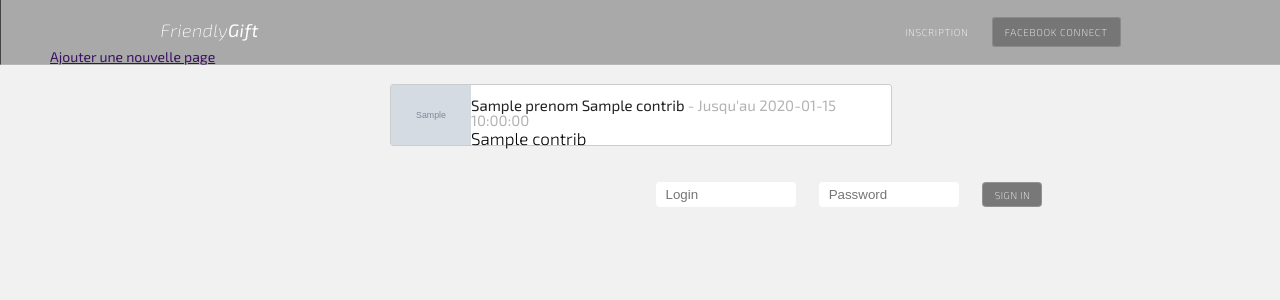
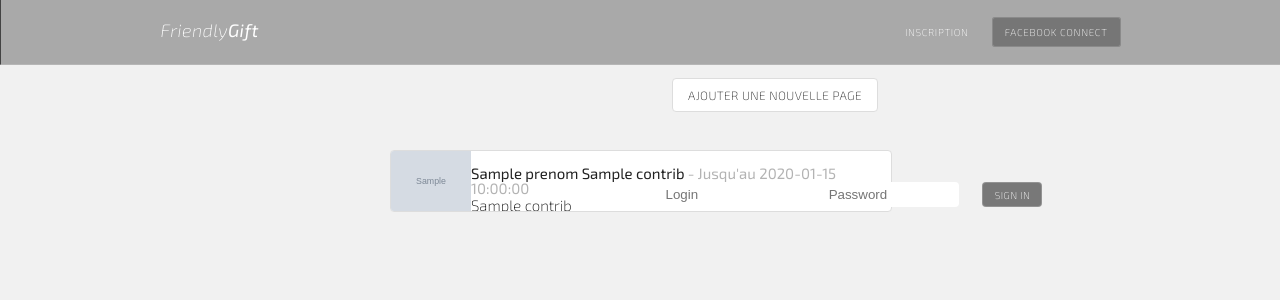
Before and after one commit to Baltha/E09-PHP, a PHP site: template app/Views/addContrib.html in a window 1280 px wide. Shown: the top 300 px of the page. Run offline with PHP 8.4, Linux system fonts and the light colour scheme; the template is opened without the code that fills it: most values are stand-ins (such as "Sample title", 1, 10 or a date in 2020); grey boxes marked "Sample" are stand-in pictures; data that the repository does not hold is empty; some libraries are stand-ins or nearby versions.

Commit message:
CSS avancé pour amis

```diff
--- a/app/Views/follow.html
+++ b/app/Views/follow.html
@@ -2,7 +2,7 @@
 
     <div id="bannerTop">
         <form action="searchUser/" method="post">
-            <input type="text" name="name" placeholder="Recherche..." autocomplete="off"/>
+            <input type="text" name="name" placeholder="Rechercher un amis" autocomplete="off"/>
         </form>
         <ul class="users">
             <?php require('partials/users.html'); ?>
--- a/app/Views/myContributions.html
+++ b/app/Views/myContributions.html
@@ -10,7 +10,7 @@
                     <a href="<?php echo $BASEDIR.'/contrib/'.$contrib['clef']; ?>"></a>
                     <img src="<?php echo $contribUsers[$i]["fields"]["photo"]["value"];?>" alt="<?php echo $contribUsers[$i]["fields"]["prenom"]["value"];?> ">
                     <h5><?php echo $contribUsers[$i]["fields"]["prenom"]["value"]." ".$contribUsers[$i]["fields"]["nom"]["value"]; ?><span> - Jusqu'au <?php echo date('d/m/Y', strtotime($contrib['date_fin'])); ?></span> </h5>
-                    <h4><?php echo $contrib["nom"]; ?></h4>
+                    <h4>Page créée par <?php echo $contrib["nom"]; ?></h4>
                  </li>
                 <?php } ?>
               <?php }else{ ?>
--- a/public/stylesheet/style.css
+++ b/public/stylesheet/style.css
@@ -1007,20 +1042,48 @@ form[action="setInfos"] input[type="file"]{
 		.myContributions ul{
 			width: 500px;
 			margin: 0 auto;
+			margin-top: 100px;
 		}
 
 		.myContributions ul li{
 			height: 60px;
 			width: 100%;
 			margin-top: 20px;
-			border: 1px solid #ccc;
-			border-radius: 3px;
+			border: 1px solid #dddddd;
+			border-radius: 4px;
 			background: #fff;
 			position: relative;
+			overflow: hidden;
+			transiton: 0.3s all ease;
 		}
 
+		#addContrib{
+
+			position: absolute;
+			background: white;
+			border: 1px solid #dddddd;
+			text-decoration: none;
+			letter-spacing: 0.3pt;
+			text-transform: uppercase;
+			font-weight: 200;
+			font-size: 1.2rem;
+			padding: 10px 15px 10px 15px;
+			border-radius: 4px;
+			color: #222222;
+			top: 78px;
+			left: 50%;
+			margin-left: 32px;
+		}
+
+		#addContrib:hover{
+			transition: all 0.3s ease;
+			background: #288DFF;
+			color: white;
+		}
+
 		.myContributions ul li.hover{
-			background: #f5f5f5;
+			transiton: 0.3s all ease;
+			box-shadow: 1px 1px 1px rgba(100,100,100,0.2);
 		}
 
 		.myContributions ul li a{
@@ -1041,7 +1104,7 @@ form[action="setInfos"] input[type="file"]{
 	  		font-size: 1.5rem;
 	  		color: #222;
 	  		padding-left: 75px;
-	  		padding-top: 13px;
+	  		padding-top: 15px;
 		}
 
 		.myContributions ul li h5 span{
@@ -1050,8 +1113,8 @@ form[action="setInfos"] input[type="file"]{
 
 		.myContributions ul li h4{
 	  		font-family: "Exo 2", Verdana, sans-serif;
-	  		font-size: 1.7rem;
-	  		font-weight: 300;
+	  		font-size: 1.5rem;
+	  		font-weight: 200;
 	  		padding-left: 75px;
 	  		padding-top: 2px;
 		}
```
Also changed, not shown: other parts of public/stylesheet/style.css (+53 -18 lines).
